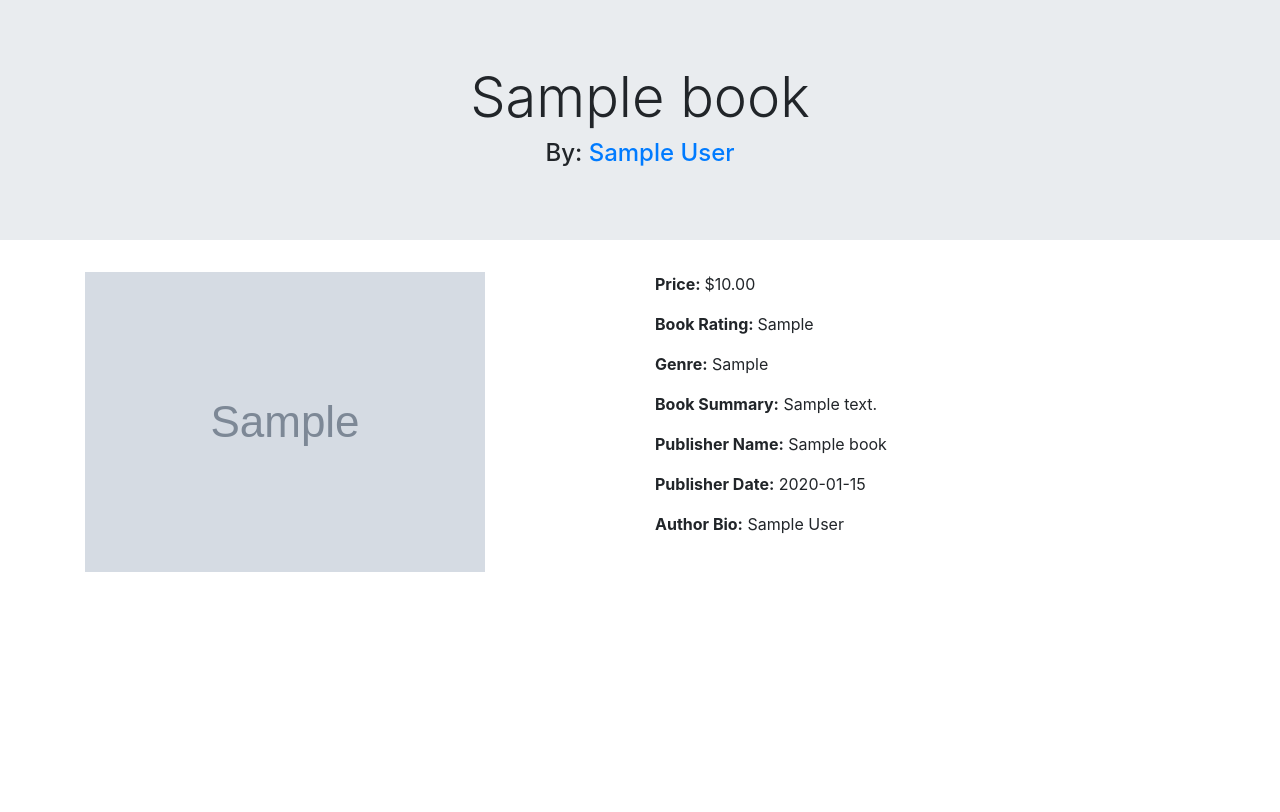
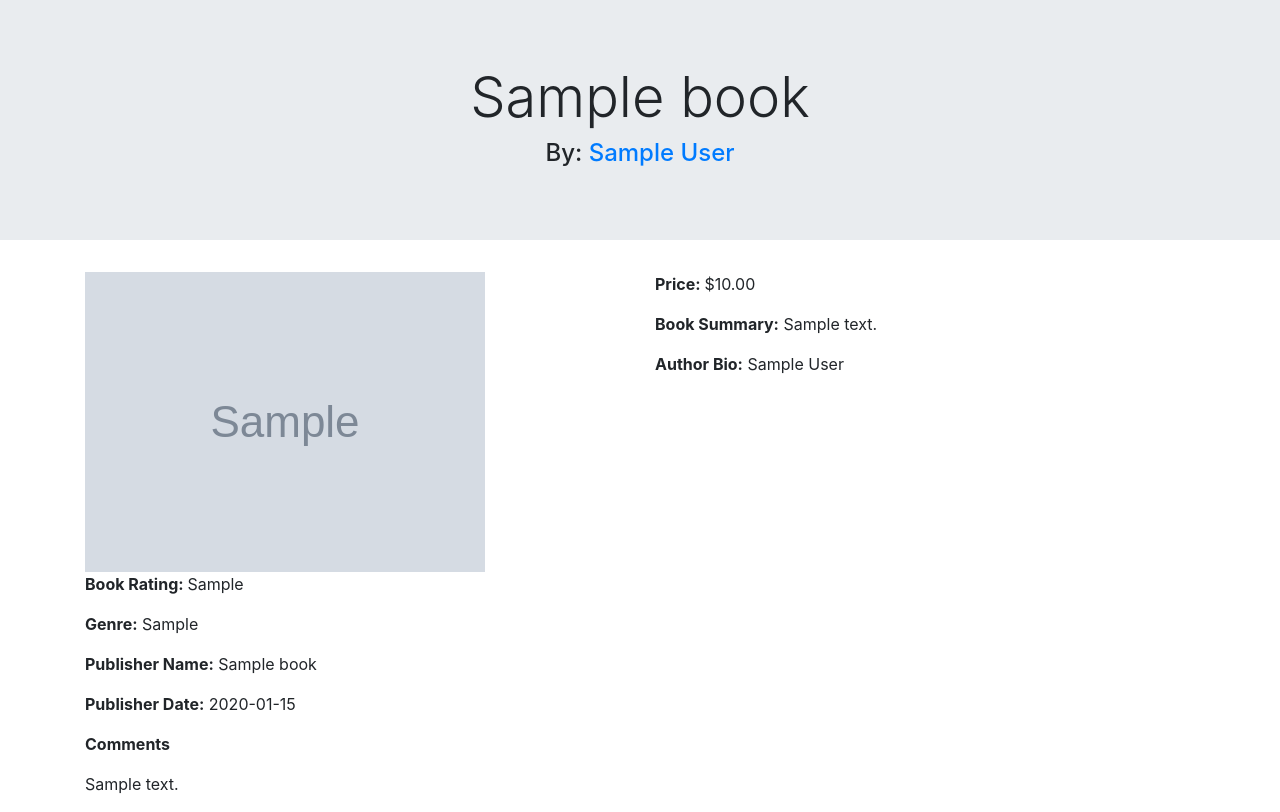
Before and after one commit to cmorg040/CEN4010-Fall2019-Bookstore, a Django app: page /books/1/ in a window 1280 px wide. Before the commit the page ends 572 px from the top, so only its background shows below. Run offline with Django 3.2, Linux system fonts and the light colour scheme; tables that the repository leaves empty hold one stand-in row (values such as "Sample post"); grey boxes marked "Sample" are stand-in pictures; some libraries are stand-ins or nearby versions.

Commit message:
display comments

```diff
--- a/BookStore/bookDetails2/mysite/books/models.py
+++ b/BookStore/bookDetails2/mysite/books/models.py
@@ -14,7 +14,6 @@ class Books(models.Model):
     bookName = models.CharField(max_length=200)
     bookSummary = models.TextField(default='hello')
     bookRating = models.CharField(max_length=1, default='1') # may need to be an int
-    # do i need to include book price ?
     bookPrice = models.DecimalField(max_digits=10,decimal_places=2, default=2.22)
     genre = models.CharField(max_length=20)
     cover = models.ImageField(default='default.jpg', upload_to='bookCovers')
@@ -26,7 +25,7 @@ class Books(models.Model):
 
 class Comment(models.Model):
     bookComment = models.TextField(default="default")
-    bookName = models.ForeignKey(Books, on_delete=models.CASCADE)
+    books = models.ForeignKey(Books, on_delete=models.CASCADE, related_name='comments')
 
     def __str__(self):
         return self.bookComment
--- a/BookStore/bookDetails2/mysite/books/templates/books/books_detail.html
+++ b/BookStore/bookDetails2/mysite/books/templates/books/books_detail.html
@@ -14,7 +14,7 @@
                 h4 {text-align: center;}
                 .image {width: 400px;transition: width .3s ease;}
                 .image:hover {cursor: pointer;}
-                .image.enlarged {width: 600px;}
+                .image.enlarged {width: 540px;}
                 </style>
               <h1 class="display-4">{{ object.bookName }}</h1>
               <h4>By: <a href="{% url 'author-browsing' books.authorName %}">{{ object.authorName }}</a></h4>
@@ -29,32 +29,32 @@
                                 $('.image').click(function() {
                                     $(this).toggleClass('enlarged');
                                 });
-                           </script>
+                        </script>
                     </div>
+                        <p><b>Book Rating: </b> {{ object.bookRating }}</p>
+                        <p><b>Genre:</b> {{ object.genre }}</p>
+                        <p><b>Publisher Name:</b> {{ object.publisherName }}</p>
+                        <p><b>Publisher Date:</b> {{ object.publisherDate}}</p>
                 </div>
                 <div class="col-sm">
                     <div class="media-body">
                         <p><b>Price: </b>${{ object.bookPrice }}</p>
-                        <p><b>Book Rating: </b> {{ object.bookRating }}</p>
-                        <p><b>Genre:</b> {{ object.genre }}</p>
                         <p><b>Book Summary:</b> {{ object.bookSummary }}</p>
-                        <p><b>Publisher Name:</b> {{ object.publisherName }}</p>
-                        <p><b>Publisher Date:</b> {{ object.publisherDate}}</p>
                         <p><b>Author Bio:</b> {{ object.authorName.authorBio }}</p>
                     </div>
                 </div>
             </div>
+            <div class="row">
+                <div class="col-sm">
+                        <p><b>Comments</b></p>
+                        {% for comment in object.comments.all %}
+                            {{comment.bookComment|linebreaks}}
+                        {% empty %}
+                            <p>No comments here yet :(</p>
+                        {% endfor %}
+                </div>
+            </div>
         </div>
-        <!-- <div>
-            {% for comment in comments %}
-                <p>
-                    On {{comment.created_on.date }}&nbsp;
-                    <b>{{ comment.author }}</b> wrote:
-                </p>
-                <p>{{ comment.body }}</p>
-                <hr>
-                {% endfor %}
-        </div> -->
     </body>
     <link rel="stylesheet" href="https://stackpath.bootstrapcdn.com/bootstrap/4.3.1/css/bootstrap.min.css" integrity="sha384-ggOyR0iXCbMQv3Xipma34MD+dH/1fQ784/j6cY/iJTQUOhcWr7x9JvoRxT2MZw1T" crossorigin="anonymous">
     <script src="https://stackpath.bootstrapcdn.com/bootstrap/4.3.1/js/bootstrap.min.js" integrity="sha384-JjSmVgyd0p3pXB1rRibZUAYoIIy6OrQ6VrjIEaFf/nJGzIxFDsf4x0xIM+B07jRM" crossorigin="anonymous"></script>
--- a/BookStore/bookDetails2/mysite/books/views.py
+++ b/BookStore/bookDetails2/mysite/books/views.py
@@ -2,7 +2,8 @@ from django.shortcuts import render, get_object_or_404
 # from django.http import HttpResponse
 from django.views.generic import ListView, DetailView
 from django.template import loader, RequestContext
-from .models import Books, Author
+from django.contrib.contenttypes.models import ContentType
+from .models import Books, Author, Comment
 
 # books = [ # post
 #     {
@@ -30,11 +31,11 @@ from .models import Books, Author
 # ]
 # Create your views here.
 
-def browsing(request):
-    context = {
-        'books': Books.objects.all()
-    }
-    return render(request, 'books/browsing.html', context)
+# def browsing(request):
+#     context = {
+#         'books': Books.objects.all(),
+#     }
+#     return render(request, 'books/browsing.html', context)
     # return HttpResponse('<h1>Book Browsing page</h1>')
 
 class BookListView(ListView):
@@ -53,6 +54,7 @@ class AuthorBookListView(ListView):
 class BookDetailView(DetailView):
     model = Books
 
-def details(request):
-    return render(request, 'books/details.html')
+
+# def details(request):
+#     return render(request, 'books/details.html')
     # return HttpResponse('<h1>Book details</h1>')
```
Also changed, not shown: BookStore/bookDetails2/mysite/books/migrations/0019_auto_20191101_0351.py (added), BookStore/bookDetails2/mysite/books/migrations/0020_auto_20191101_0405.py (added).
